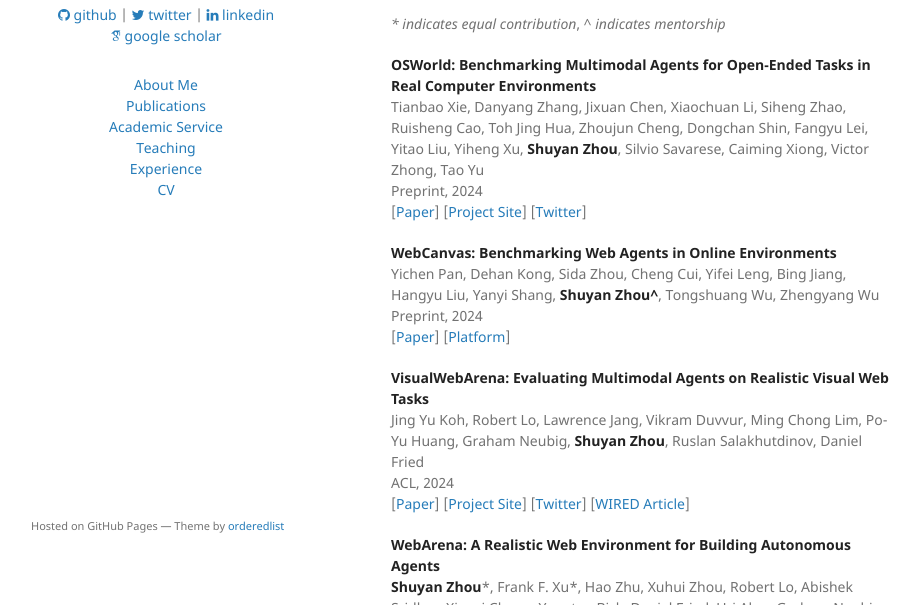
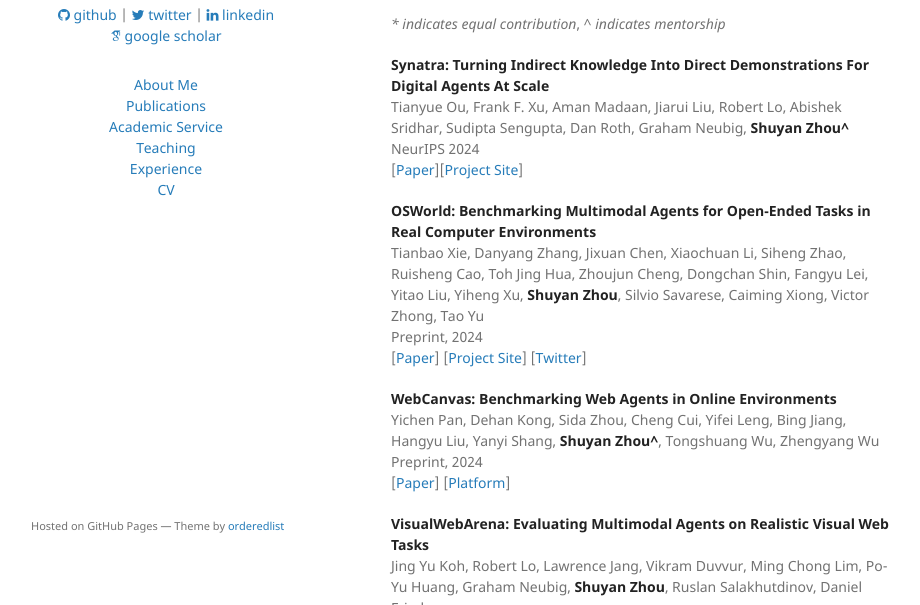
Before and after one commit to shuyanzhou/shuyanzhou.github.io, a Jekyll site: the page built from index.md, in a window 1280 px wide and 900 px high, cut to the strip 295-900 px from the top of the window. Shown: the whole strip, without its empty margins (179-1099 px from the left). Built offline with Jekyll 4.4.1, drawn with Linux system fonts in a browser that asks for light colours; some web fonts are replaced.

Commit message:
add synatra

```diff
--- a/index.md
+++ b/index.md
@@ -24,6 +24,12 @@ I am best reached by email at [shuyanzhxxx@gmail.com](mailto:shuyanzhxxx@gmail.c
 
 ## Publications
 *\* indicates equal contribution*, *^ indicates mentorship*
+
+**Synatra: Turning Indirect Knowledge Into Direct Demonstrations For Digital Agents At Scale** \
+Tianyue Ou, Frank F. Xu, Aman Madaan, Jiarui Liu, Robert Lo, Abishek Sridhar, Sudipta Sengupta, Dan Roth, Graham Neubig, **Shuyan Zhou^** \
+NeurIPS 2024 \
+[[Paper](https://arxiv.org/pdf/2409.15637.pdf)][[Project Site](https://oootttyyy.github.io/synatra/)]
+
 
 **OSWorld: Benchmarking Multimodal Agents for Open-Ended Tasks in Real Computer Environments** \
 Tianbao Xie, Danyang Zhang, Jixuan Chen, Xiaochuan Li, Siheng Zhao, Ruisheng Cao, Toh Jing Hua, Zhoujun Cheng, Dongchan Shin, Fangyu Lei, Yitao Liu, Yiheng Xu, **Shuyan Zhou**, Silvio Savarese, Caiming Xiong, Victor Zhong, Tao Yu \
```
